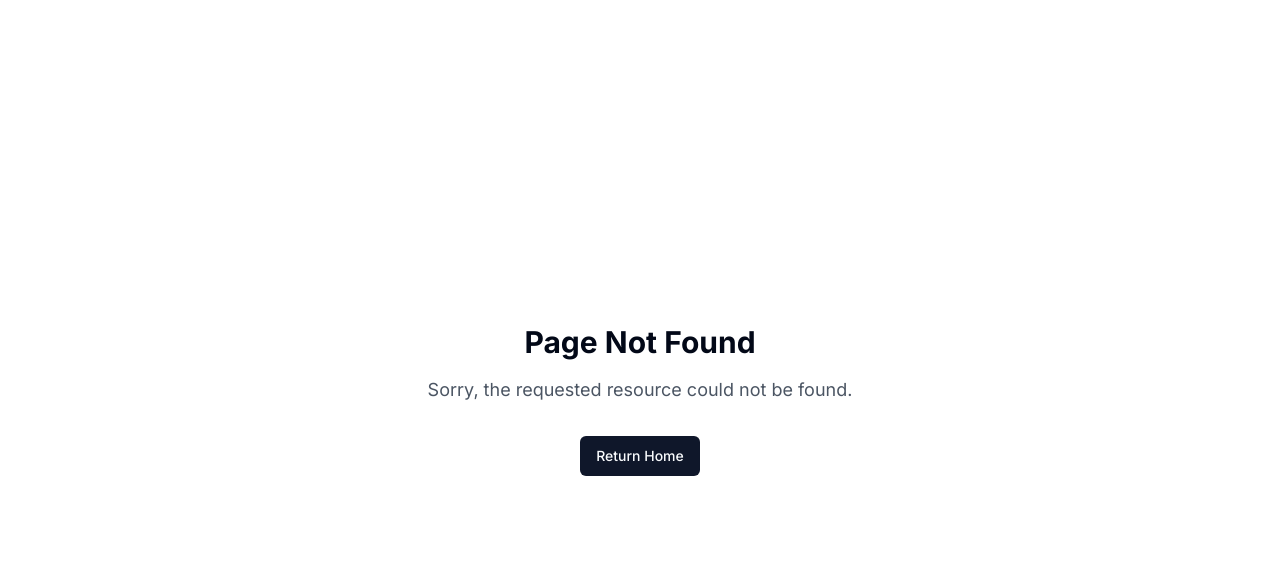
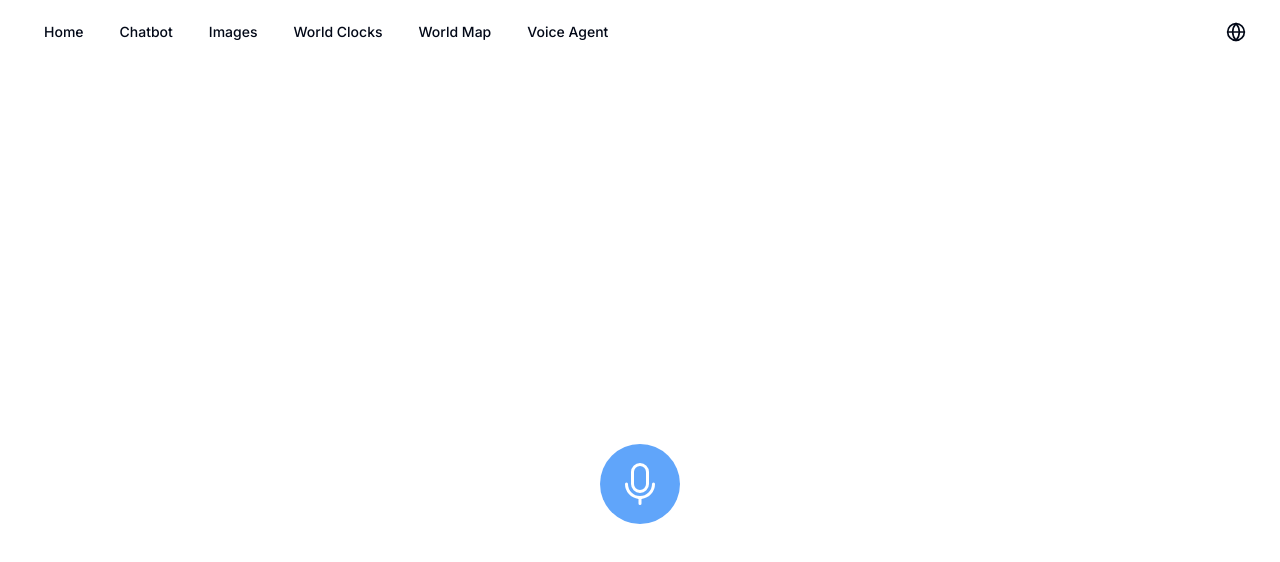
Before and after one commit to zepedroc/Whatevs, a Next.js app: page /en/agent in a window 1280 px wide. Before the commit this address had no page. Shown: the top 562 px of the page. Built offline with nearby package versions, Linux system fonts and the light colour scheme.

Commit message:
Voice Agent

```diff
--- /dev/null
+++ b/src/app/[locale]/agent/page.tsx
@@ -0,0 +1,23 @@
+'use client';
+
+import { useSpeechRecognition } from '@/hooks/useSpeechRecognition';
+import { RecordingStatus } from '@/components/recording-status';
+import { RecordingButton } from '@/components/recording-button';
+
+export default function MicrophoneComponent() {
+  const { isRecording, recordingComplete, transcript, toggleRecording } = useSpeechRecognition();
+
+  return (
+    <div className="flex items-center justify-center h-screen w-full">
+      <div className="w-full">
+        {(isRecording || transcript) && (
+          <RecordingStatus isRecording={isRecording} recordingComplete={recordingComplete} transcript={transcript} />
+        )}
+
+        <div className="flex items-center w-full">
+          <RecordingButton isRecording={isRecording} onClick={toggleRecording} />
+        </div>
+      </div>
+    </div>
+  );
+}
--- a/src/components/navbar.tsx
+++ b/src/components/navbar.tsx
@@ -53,6 +53,7 @@
     { key: 'images', href: `/${locale}/images`, label: t('navigation.images') },
     { key: 'worldClocks', href: `/${locale}/world-clocks`, label: t('navigation.worldClocks') },
     { key: 'worldMap', href: `/${locale}/world-map`, label: t('navigation.worldMap') },
+    { key: 'agent', href: `/${locale}/agent`, label: t('navigation.agent') },
   ];
 
   return (
--- /dev/null
+++ b/src/components/recording-button.tsx
@@ -0,0 +1,29 @@
+interface RecordingButtonProps {
+  isRecording: boolean;
+  onClick: () => void;
+}
+
+export function RecordingButton({ isRecording, onClick }: RecordingButtonProps) {
+  return isRecording ? (
+    <button
+      onClick={onClick}
+      className="mt-10 m-auto flex items-center justify-center bg-red-400 hover:bg-red-500 rounded-full w-20 h-20 focus:outline-none"
+    >
+      <svg className="h-12 w-12" viewBox="0 0 24 24" xmlns="http://www.w3.org/2000/svg">
+        <path fill="white" d="M6 19h4V5H6v14zm8-14v14h4V5h-4z" />
+      </svg>
+    </button>
+  ) : (
+    <button
+      onClick={onClick}
+      className="mt-10 m-auto flex items-center justify-center bg-blue-400 hover:bg-blue-500 rounded-full w-20 h-20 focus:outline-none"
+    >
+      <svg viewBox="0 0 256 256" xmlns="http://www.w3.org/2000/svg" className="w-12 h-12 text-white">
+        <path
+          fill="currentColor"
+          d="M128 176a48.05 48.05 0 0 0 48-48V64a48 48 0 0 0-96 0v64a48.05 48.05 0 0 0 48 48ZM96 64a32 32 0 0 1 64 0v64a32 32 0 0 1-64 0Zm40 143.6V232a8 8 0 0 1-16 0v-24.4A80.11 80.11 0 0 1 48 128a8 8 0 0 1 16 0a64 64 0 0 0 128 0a8 8 0 0 1 16 0a80.11 80.11 0 0 1-72 79.6Z"
+        />
+      </svg>
+    </button>
+  );
+}
--- /dev/null
+++ b/src/components/recording-status.tsx
@@ -0,0 +1,25 @@
+interface RecordingStatusProps {
+  isRecording: boolean;
+  recordingComplete: boolean;
+  transcript: string;
+}
+
+export function RecordingStatus({ isRecording, recordingComplete, transcript }: RecordingStatusProps) {
+  return (
+    <div className="w-1/4 m-auto rounded-md border p-4 bg-white">
+      <div className="flex-1 flex w-full justify-between">
+        <div className="space-y-1">
+          <p className="text-sm font-medium leading-none">{recordingComplete ? 'Recorded' : 'Recording'}</p>
+          <p className="text-sm text-muted-foreground">{recordingComplete ? 'Thanks for talking.' : 'Start speaking...'}</p>
+        </div>
+        {isRecording && <div className="rounded-full w-4 h-4 bg-red-400 animate-pulse" />}
+      </div>
+
+      {transcript && (
+        <div className="border rounded-md p-2 h-fullm mt-4">
+          <p className="mb-0">{transcript}</p>
+        </div>
+      )}
+    </div>
+  );
+}
--- /dev/null
+++ b/src/hooks/useSpeechRecognition.ts
@@ -0,0 +1,66 @@
+import { useState, useRef, useEffect } from 'react';
+
+// Declare the global interface for TypeScript
+declare global {
+  interface Window {
+    webkitSpeechRecognition: any;
+  }
+}
+
+export interface SpeechRecognitionState {
+  isRecording: boolean;
+  recordingComplete: boolean;
+  transcript: string;
+}
+
+export function useSpeechRecognition() {
+  const [state, setState] = useState<SpeechRecognitionState>({
+    isRecording: false,
+    recordingComplete: false,
+    transcript: '',
+  });
+
+  const recognitionRef = useRef<any>(null);
+
+  const startRecording = () => {
+    setState((prev) => ({ ...prev, isRecording: true, recordingComplete: false }));
+    recognitionRef.current = new window.webkitSpeechRecognition();
+    recognitionRef.current.continuous = true;
+    recognitionRef.current.interimResults = true;
+
+    recognitionRef.current.onresult = (event: any) => {
+      const { transcript } = event.results[event.results.length - 1][0];
+      setState((prev) => ({ ...prev, transcript }));
+    };
+
+    recognitionRef.current.start();
+  };
+
+  const stopRecording = () => {
+    if (recognitionRef.current) {
+      recognitionRef.current.stop();
+      setState((prev) => ({ ...prev, isRecording: false, recordingComplete: true }));
+    }
+  };
+
+  const toggleRecording = () => {
+    if (!state.isRecording) {
+      startRecording();
+    } else {
+      stopRecording();
+    }
+  };
+
+  useEffect(() => {
+    return () => {
+      if (recognitionRef.current) {
+        recognitionRef.current.stop();
+      }
+    };
+  }, []);
+
+  return {
+    ...state,
+    toggleRecording,
+  };
+}
--- a/src/messages/en/messages.json
+++ b/src/messages/en/messages.json
@@ -4,7 +4,8 @@
     "chatbot": "Chatbot",
     "images": "Images",
     "worldClocks": "World Clocks",
-    "worldMap": "World Map"
+    "worldMap": "World Map",
+    "agent": "Voice Agent"
   },
   "WorldClocks": {
     "title": "World Time",
@@ -70,5 +71,23 @@
     "selectMode": "Select a chat mode",
     "searchMode": "Search modes",
     "noModeFound": "No mode found"
+  },
+  "Agent": {
+    "title": "Voice Agent",
+    "listening": "Listening...",
+    "startPrompt": "Click the microphone to start",
+    "transcript": "Transcript",
+    "unsupportedBrowser": "Your browser doesn't support speech recognition",
+    "error": "Speech recognition error",
+    "networkError": "Network connection error",
+    "networkErrorHint": "Please check your internet connection and try again",
+    "permissionError": "Microphone access denied. Please allow microphone access",
+    "noSpeechError": "No speech was detected. Please try again",
+    "abortedError": "Speech recognition was aborted",
+    "startError": "Couldn't start speech recognition. Please try again",
+    "recorded": "Recorded",
+    "recording": "Recording",
+    "recordingComplete": "Thanks for talking",
+    "speakNow": "Start speaking..."
   }
 }
--- a/src/messages/es/messages.json
+++ b/src/messages/es/messages.json
@@ -4,7 +4,8 @@
     "chatbot": "Chatbot",
     "images": "Imágenes",
     "worldClocks": "Relojes Mundiales",
-    "worldMap": "Mapa Mundial"
+    "worldMap": "Mapa Mundial",
+    "agent": "Agente de Voz"
   },
   "WorldClocks": {
     "title": "Hora Mundial",
@@ -66,5 +67,19 @@
     "selectMode": "Selecciona un modo",
     "searchMode": "Buscar modos",
     "noModeFound": "No se encontró ningún modo"
+  },
+  "Agent": {
+    "title": "Agente de Voz",
+    "listening": "Escuchando...",
+    "startPrompt": "Haz clic en el micrófono para comenzar",
+    "transcript": "Transcripción",
+    "unsupportedBrowser": "Tu navegador no soporta el reconocimiento de voz",
+    "error": "Error en el reconocimiento de voz",
+    "networkError": "Error de conexión de red",
+    "networkErrorHint": "Por favor, verifica tu conexión a internet e inténtalo de nuevo",
+    "permissionError": "Acceso al micrófono denegado. Por favor, permite el acceso al micrófono",
+    "noSpeechError": "No se detectó ninguna voz. Por favor, inténtalo de nuevo",
+    "abortedError": "El reconocimiento de voz fue interrumpido",
+    "startError": "No se pudo iniciar el reconocimiento de voz. Por favor, inténtalo de nuevo"
   }
 }
--- a/src/messages/pt/messages.json
+++ b/src/messages/pt/messages.json
@@ -4,7 +4,8 @@
     "chatbot": "Chatbot",
     "images": "Imagens",
     "worldClocks": "Relógios Mundiais",
-    "worldMap": "Mapa Mundial"
+    "worldMap": "Mapa Mundial",
+    "agent": "Agente de Voz"
   },
   "WorldClocks": {
     "title": "Hora Mundial",
@@ -67,5 +68,19 @@
     "title": "Chat com {mode}",
     "inputPlaceholder": "Introduza a sua mensagem...",
     "loading": "A carregar..."
+  },
+  "Agent": {
+    "title": "Agente de Voz",
+    "listening": "Ouvindo...",
+    "startPrompt": "Clique no microfone para começar",
+    "transcript": "Transcrição",
+    "unsupportedBrowser": "Seu navegador não suporta reconhecimento de voz",
+    "error": "Erro no reconhecimento de voz",
+    "networkError": "Erro de conexão de rede",
+    "networkErrorHint": "Por favor, verifique sua conexão com a internet e tente novamente",
+    "permissionError": "Acesso ao microfone negado. Por favor, permita o acesso ao microfone",
+    "noSpeechError": "Nenhuma fala foi detectada. Por favor, tente novamente",
+    "abortedError": "O reconhecimento de voz foi interrompido",
+    "startError": "Não foi possível iniciar o reconhecimento de voz. Por favor, tente novamente"
   }
 }
```
